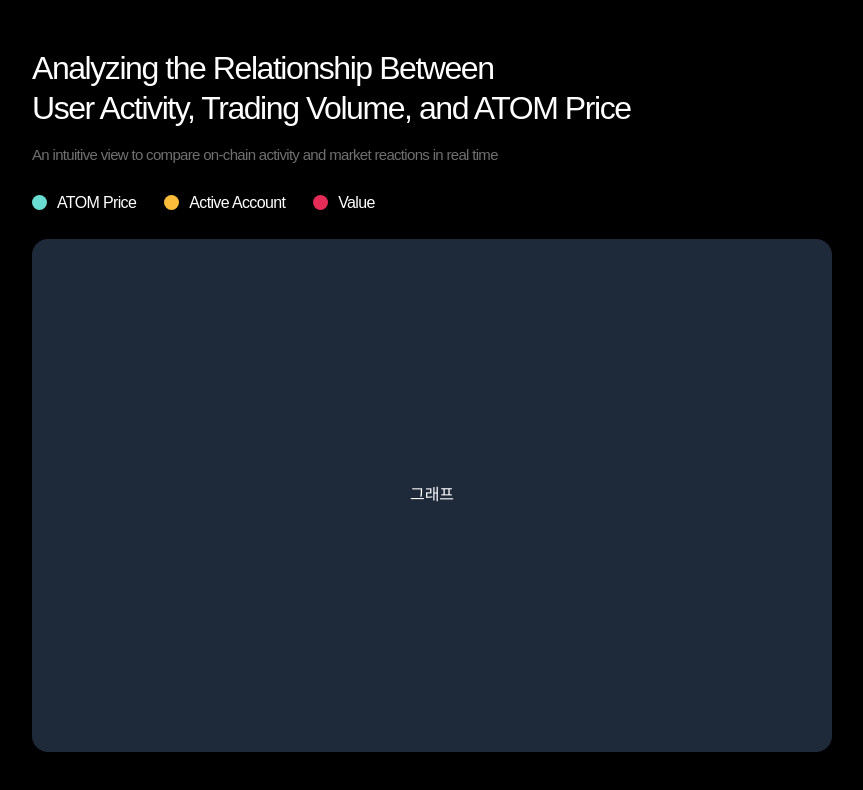
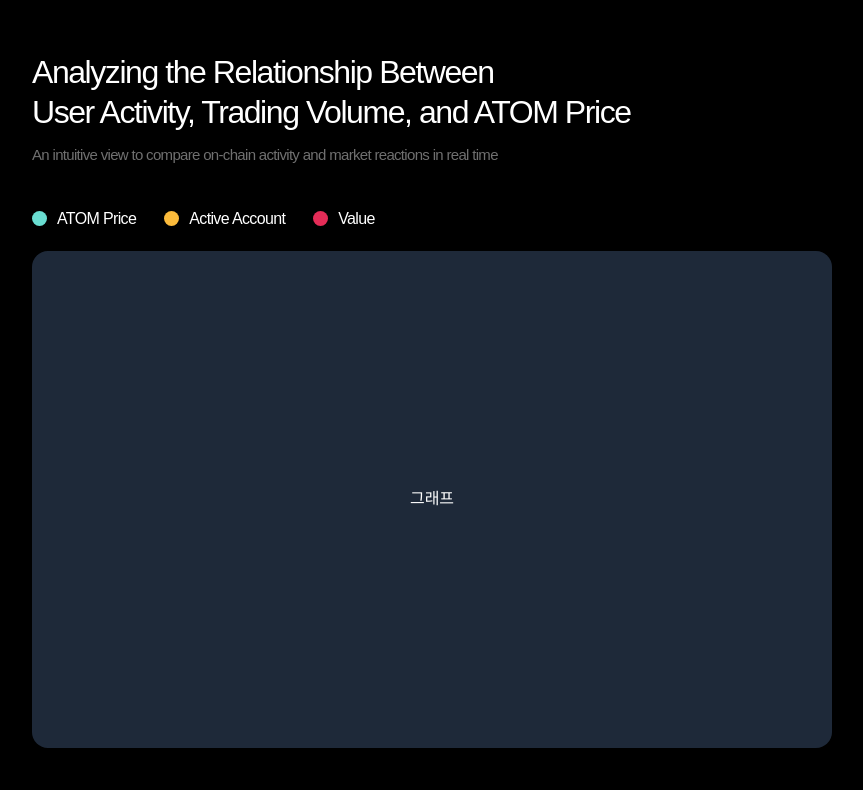
Before and after one commit to Information-Desgin/Mini-Project, a React (Vite) app: page / in a window 1280 px wide. Shown: the top 790 px of the page, without its empty margins (208-1071 px from the left). Built offline with nearby package versions, Linux system fonts and the light colour scheme; a web font is replaced by a local one.

Commit message:
style: 스타일 수정

```diff
--- a/src/App.tsx
+++ b/src/App.tsx
@@ -1,9 +1,9 @@
 function App() {
   return (
     <>
-      <div className="w-screen h-screen overflow-hidden flex flex-col px-60 py-12">
-        {/* 제목 섹션 */}
-        <div className="title flex flex-col gap-4">
+      <div className="w-screen h-screen overflow-hidden flex flex-col px-60 py-13">
+        {/* 제목 */}
+        <section className="title flex flex-col gap-3">
           <h1>
             Analyzing the Relationship Between
             <br />
@@ -13,9 +13,9 @@
             An intuitive view to compare on-chain activity and market reactions
             in real time
           </h2>
-        </div>
+        </section>
         {/* 범례 */}
-        <div className="label pt-6 flex gap-7 pb-6">
+        <section className="label pt-10 flex gap-7 pb-5">
           <div className="flex gap-2.5 items-center">
             <div className="w-[15px] h-[15px] rounded-full bg-main1" />
             <div>ATOM Price</div>
@@ -28,11 +28,11 @@
             <div className="w-[15px] h-[15px] rounded-full bg-main3" />
             <div>Value</div>
           </div>
-        </div>
+        </section>
         {/* 그래프 */}
-        <div className="flex-1 bg-gray-800 rounded-2xl flex justify-center items-center ">
+        <section className="flex-1 bg-gray-800 rounded-2xl flex justify-center items-center ">
           그래프
-        </div>
+        </section>
       </div>
     </>
   );
```
